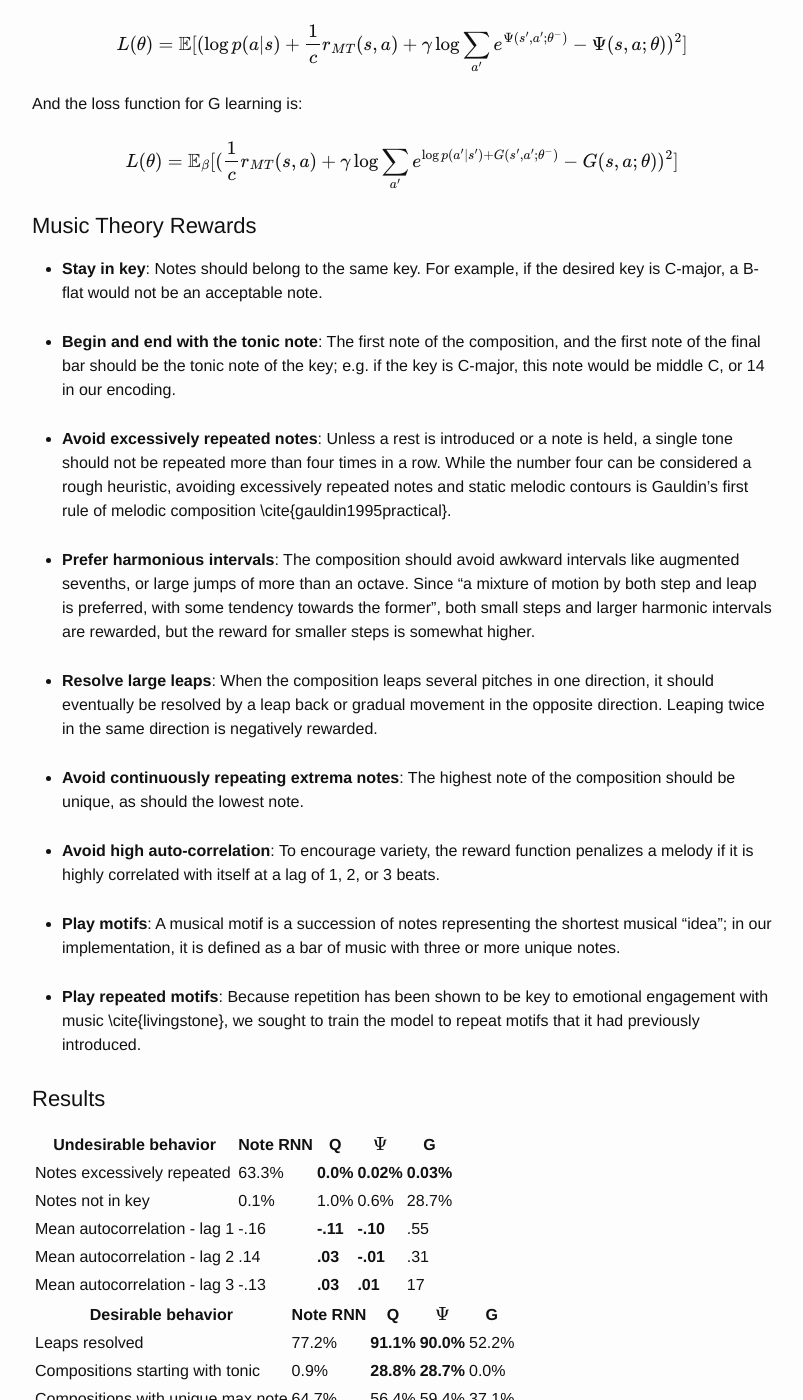
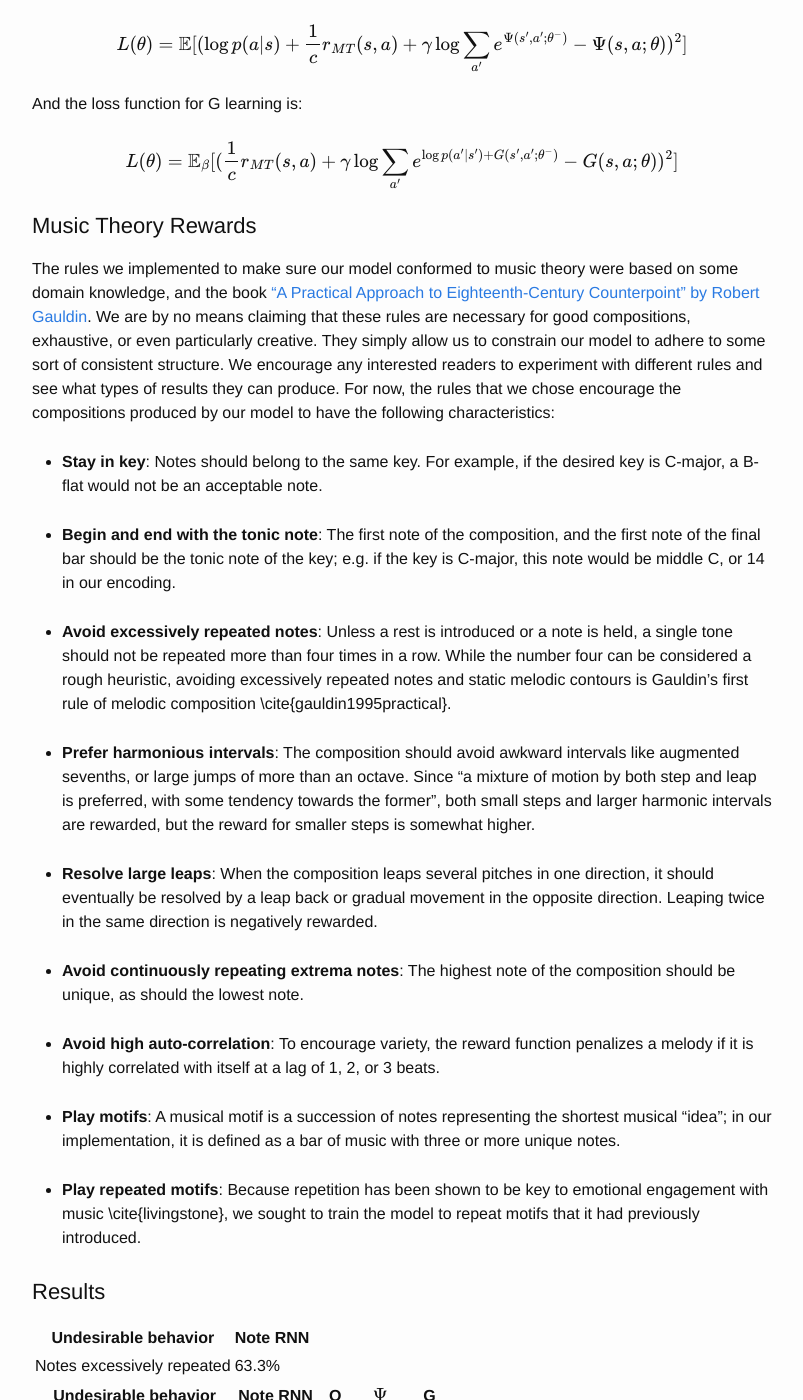
Before and after one commit to notfuchsia/notfuchsia.github.io, a Jekyll site: the page built from _posts/2016-10-10-natasha.markdown, in a window 1280 px wide and 1400 px high, scrolled down 4796 px. Shown: the whole window, without its empty margins (238-1041 px from the left). Built offline with Jekyll 4.4.1, drawn with Linux system fonts in a browser that asks for light colours; formulas are drawn with MathJax 3.

Commit message:
try adding table

```diff
--- a/_posts/2016-10-10-natasha.markdown
+++ b/_posts/2016-10-10-natasha.markdown
@@ -107,6 +107,7 @@ $$\begin{align}
 
 Music Theory Rewards
 --------------------
+The rules we implemented to make sure our model conformed to music theory were based on some domain knowledge, and the book ["A Practical Approach to Eighteenth-Century Counterpoint" by Robert Gauldin][gauldin]. We are by no means claiming that these rules are necessary for good compositions, exhaustive, or even particularly creative. They simply allow us to constrain our model to adhere to some sort of consistent structure. We encourage any interested readers to experiment with different rules and see what types of results they can produce. For now, the rules that we chose encourage the compositions produced by our model to have the following characteristics:
 
 * **Stay in key**: Notes should belong to the same key. For example, if the desired key is C-major, a B-flat would not be an acceptable note.
 
@@ -129,6 +130,17 @@ Music Theory Rewards
 
 Results
 ----------
+
+<table>
+	<tr>
+		<th> Undesirable behavior   </th>
+		<th> Note RNN </th>
+	</tr>
+	<tr>
+		<td> Notes excessively repeated   </td>
+		<td> 63.3% </td>
+	</tr>
+</table>
 
 | Undesirable behavior              | Note RNN | Q         | $$\Psi$$  | G         |
 |-----------------------------------|----------|-----------|-----------|-----------|
@@ -173,6 +185,7 @@ This work was done in collaboration with Shane Gu, Richard E. Turner, and [Dougl
 [psi learning]: http://homepages.inf.ed.ac.uk/svijayak/publications/rawlik-RSS2012.pdf
 [dqn]: https://www.cs.toronto.edu/~vmnih/docs/dqn.pdf
 [dqqn]: http://www.aaai.org/Conferences/AAAI/2016/Papers/12vanHasselt12389.pdf
+[gauldin]: http://www.jstor.org/stable/40213921?seq=1#page_scan_tab_contents
 
 <!-- External links -->
 [elliot song]: https://cdn2.vox-cdn.com/uploads/chorus_asset/file/6577761/Google_-_Magenta_music_sample.0.mp3
```
